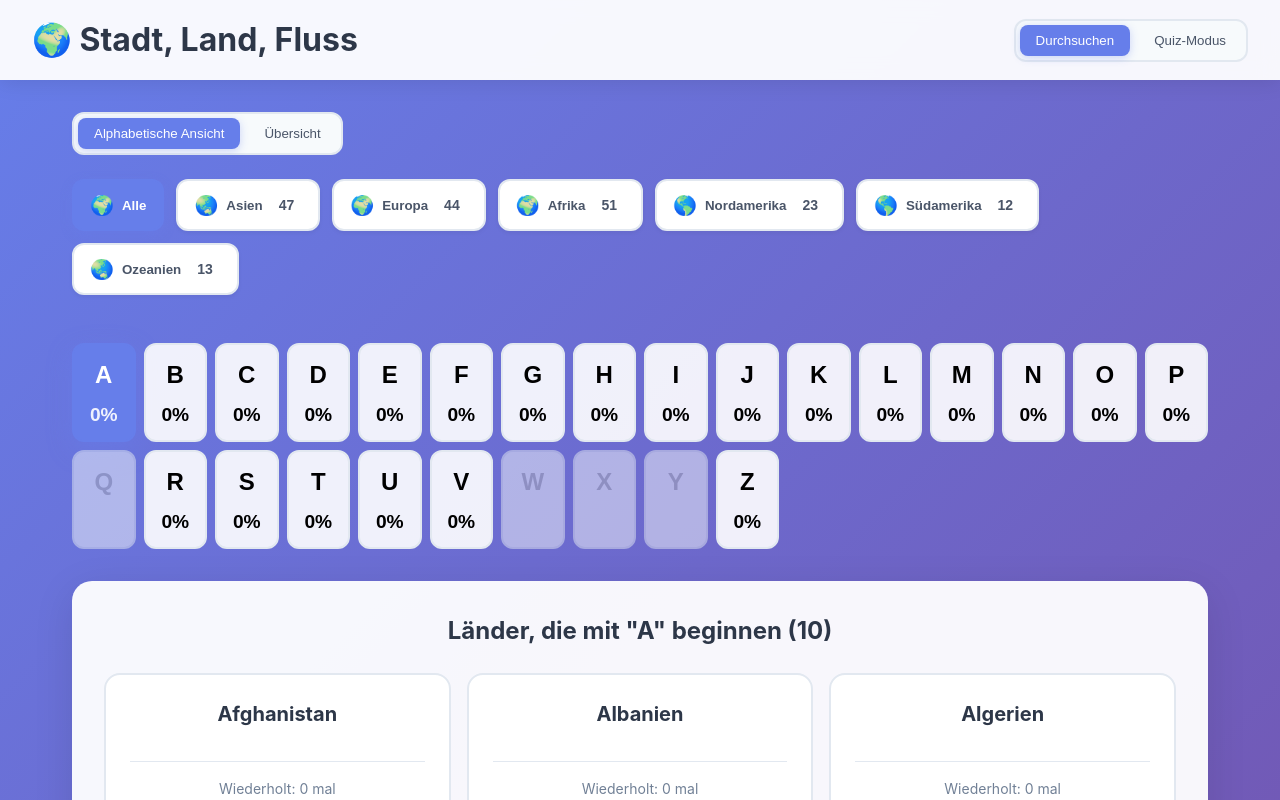
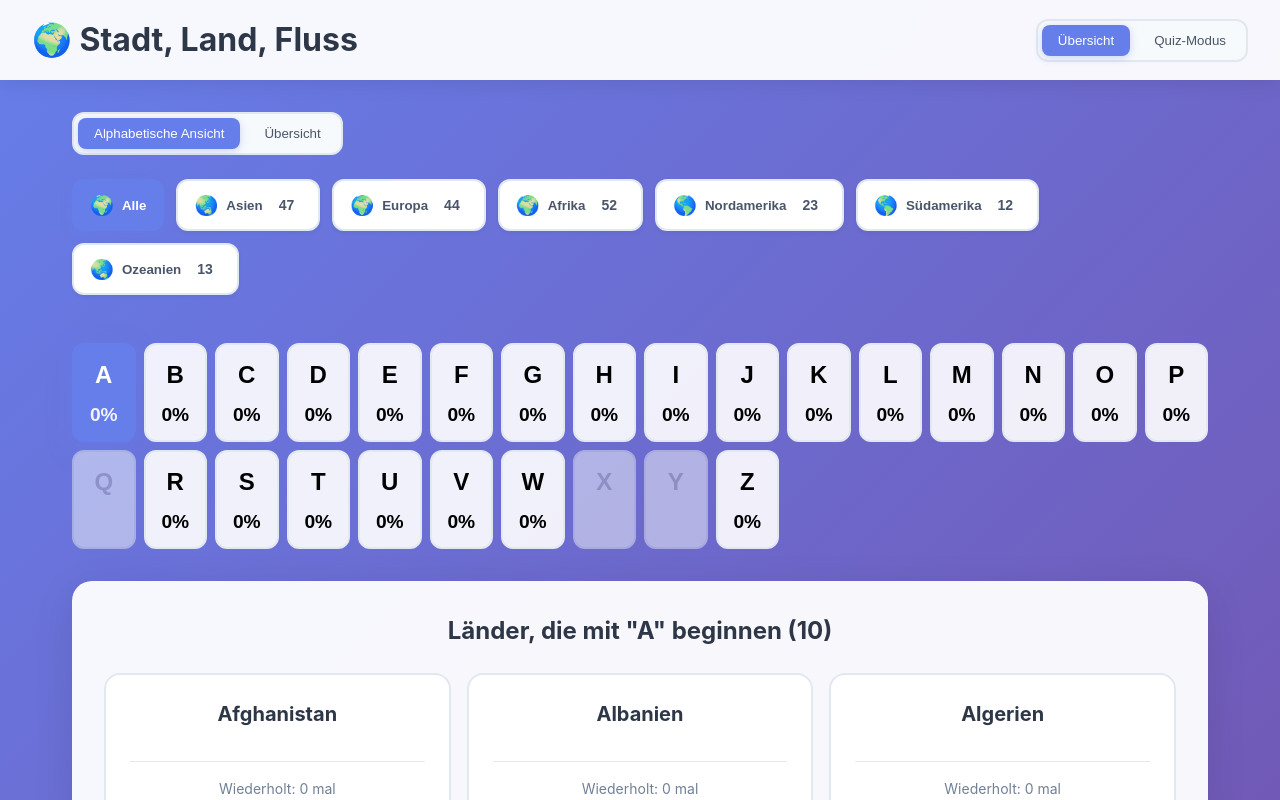
Before and after one commit to anne-tanne/stadt-land-fluss, a React (Vite) app: page / in a window 1280 px wide. Shown: the top 800 px of the page. Built offline with nearby package versions, Linux system fonts and the light colour scheme.

Commit message:
Add Westsahara to countries list

```diff
--- a/src/countries.json
+++ b/src/countries.json
@@ -940,6 +940,11 @@
     "letter": "V"
   },
   {
+    "name": "Westsahara",
+    "continent": "Afrika",
+    "letter": "W"
+  },
+  {
     "name": "Zentralafrikanische Republik",
     "continent": "Afrika",
     "letter": "Z"
--- a/src/translations.ts
+++ b/src/translations.ts
@@ -83,7 +83,7 @@ export const translations: Record<Language, Translations> = {
   de: {
     // App header
     appTitle: 'Stadt, Land, Fluss',
-    browse: 'Durchsuchen',
+    browse: 'Übersicht',
     quizMode: 'Quiz-Modus',
 
     // View modes
```
